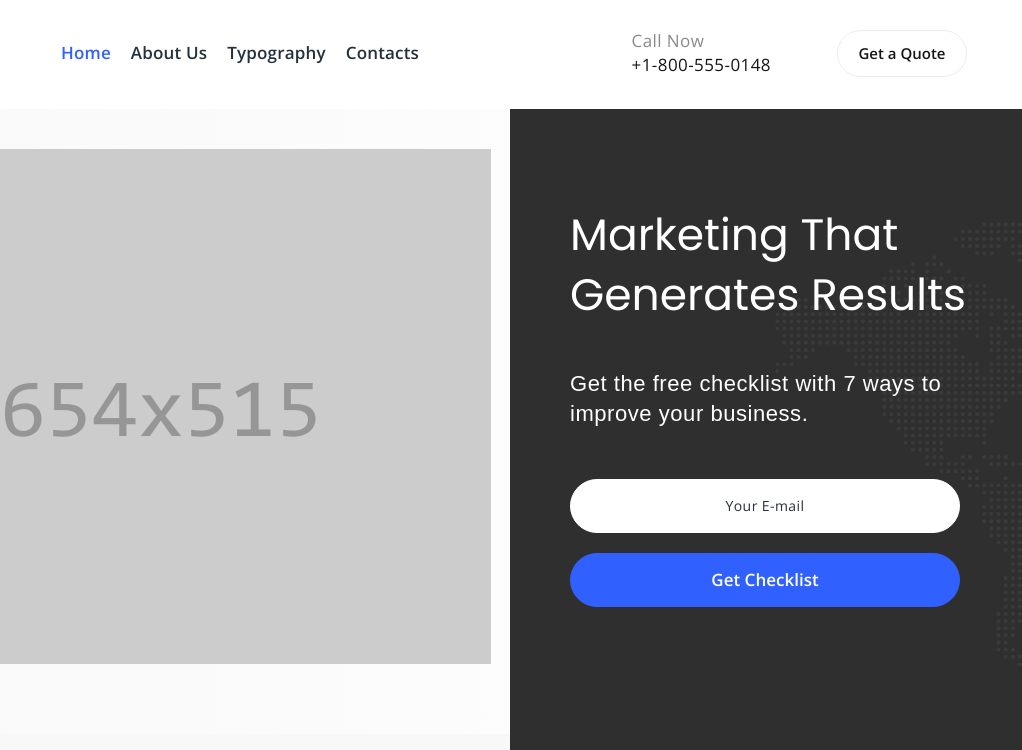
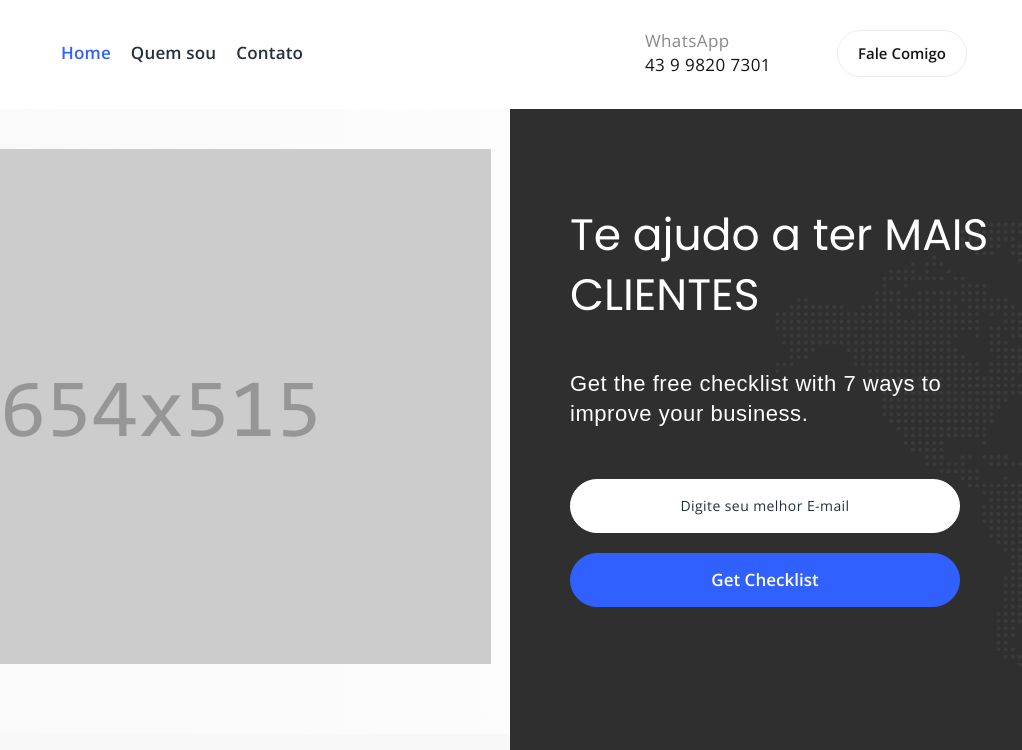
Before and after one commit to joseildors/sitejoseildo, a plain HTML site: page index.html in a window 1280 px wide. Shown: the part 50-800 px from the top of the page, 258-1280 px from the left. Drawn offline with nearby package versions, Linux system fonts and the light colour scheme; a web font is replaced by a local one.

Commit message:
Update index.html

```diff
--- a/index.html
+++ b/index.html
@@ -1,7 +1,7 @@
 <!DOCTYPE html>
 <html class="wide wow-animation" lang="pt-br">
   <head>
-    <title>Home</title>
+    <title>Joseildo Rocha</title>
     <meta name="viewport" content="width=device-width height=device-height initial-scale=1.0">
     <meta charset="utf-8">
     <meta http-equiv="X-UA-Compatible" content="IE=edge">
@@ -43,18 +43,16 @@
                 <ul class="rd-navbar-nav">
                   <li class="rd-nav-item active"><a class="rd-nav-link" href="index.html">Home</a>
                   </li>
-                  <li class="rd-nav-item"><a class="rd-nav-link" href="about-us.html">About Us</a>
+                  <li class="rd-nav-item"><a class="rd-nav-link" href="about-us.html">Quem sou</a>
                   </li>
-                  <li class="rd-nav-item"><a class="rd-nav-link" href="typography.html">Typography</a>
-                  </li>
-                  <li class="rd-nav-item"><a class="rd-nav-link" href="contacts.html">Contacts</a>
+                  <li class="rd-nav-item"><a class="rd-nav-link" href="contacts.html">Contato</a>
                   </li>
                 </ul>
                 <div class="rd-navbar-tel">
-                  <p>Call Now</p><a href="tel:#">+1-800-555-0148</a>
+                  <p>WhatsApp</p><a href="https://api.whatsapp.com/send?phone=5543998207301&text=Ol%C3%A1%2C%20gostaria%20de%20saber%20mais%20sobre%20gest%C3%A3o%20de%20tr%C3%A1fego.">43 9 9820 7301</a>
                 </div>
               </div>
-              <div class="rd-navbar-element"><a class="button button-sm button-default-outline button-winona" href="#">Get a Quote</a>
+              <div class="rd-navbar-element"><a class="button button-sm button-default-outline button-winona" href="https://api.whatsapp.com/send?phone=5543998207301&text=Ol%C3%A1%2C%20gostaria%20de%20saber%20mais%20sobre%20gest%C3%A3o%20de%20tr%C3%A1fego.">Fale Comigo</a>
               </div>
               <div class="rd-navbar-dummy"></div>
             </div>
@@ -67,12 +65,12 @@
           <div class="box-custom-2 bg-accent">
             <div class="box-custom-2-bg bg-gray-900"><img class="map-image" src="images/world-map-light.svg" alt=""></div>
             <div class="box-custom-2-inner">
-              <h2 class="wow fadeIn">Marketing That Generates Results</h2>
+              <h2 class="wow fadeIn">Te ajudo a ter MAIS CLIENTES</h2>
               <h4 class="text-default wow fadeIn" data-wow-delay=".2s">Get the free checklist with 7 ways to improve your business.</h4>
               <form class="rd-form rd-mailform form-shadow block-11 ot50" data-form-output="form-output-global" data-form-type="subscribe" method="post" action="bat/rd-mailform.php">
                 <div class="form-wrap">
                   <input class="form-input text-center" id="subscribe-form-email" type="email" name="email" data-constraints="@Email @Required">
-                  <label class="form-label text-center" for="subscribe-form-email">Your E-mail</label>
+                  <label class="form-label text-center" for="subscribe-form-email">Digite seu melhor E-mail</label>
                 </div>
                 <div class="form-button">
                   <button class="button button-block button-primary button-winona" type="submit">Get Checklist</button>
```
